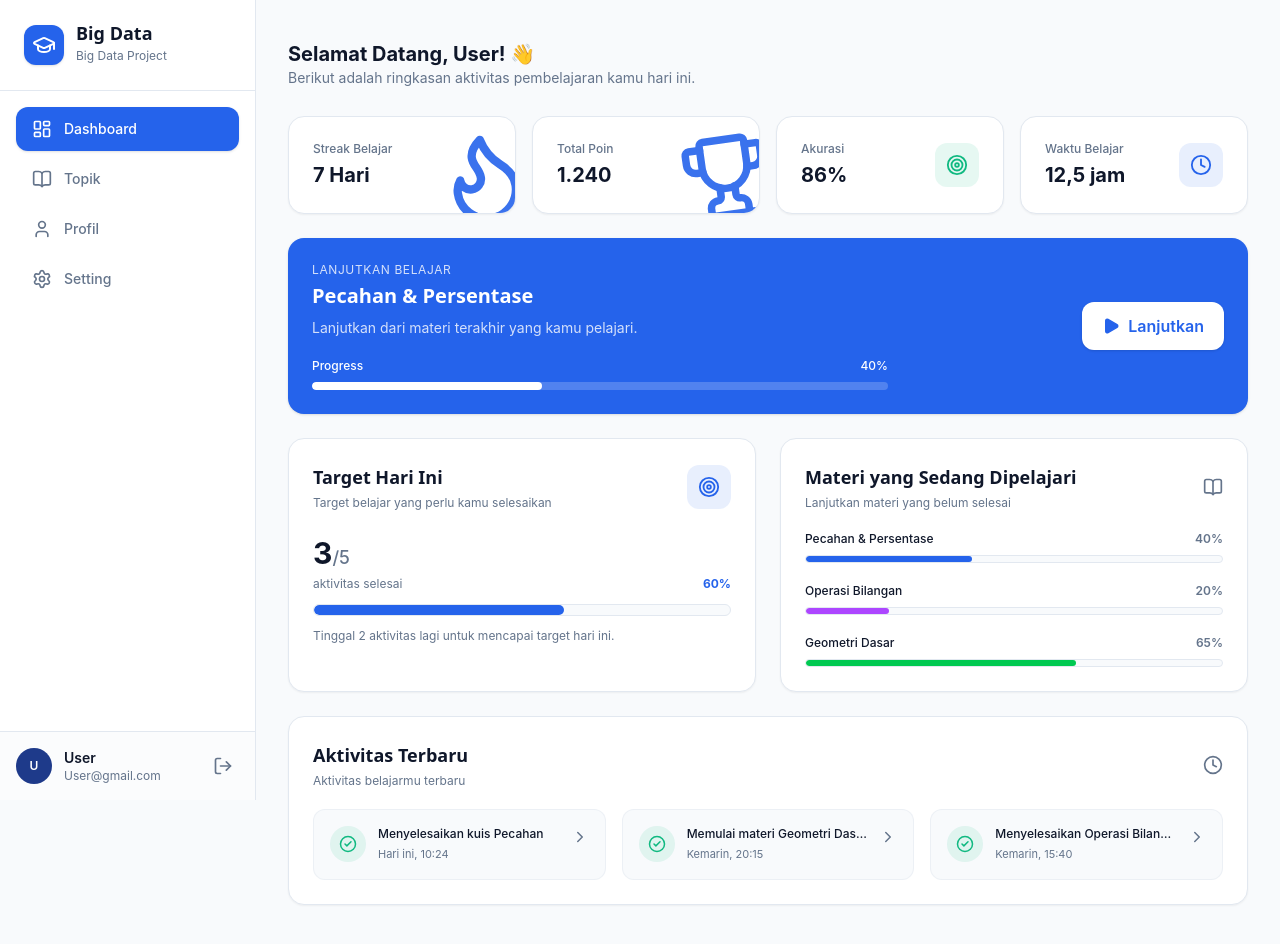
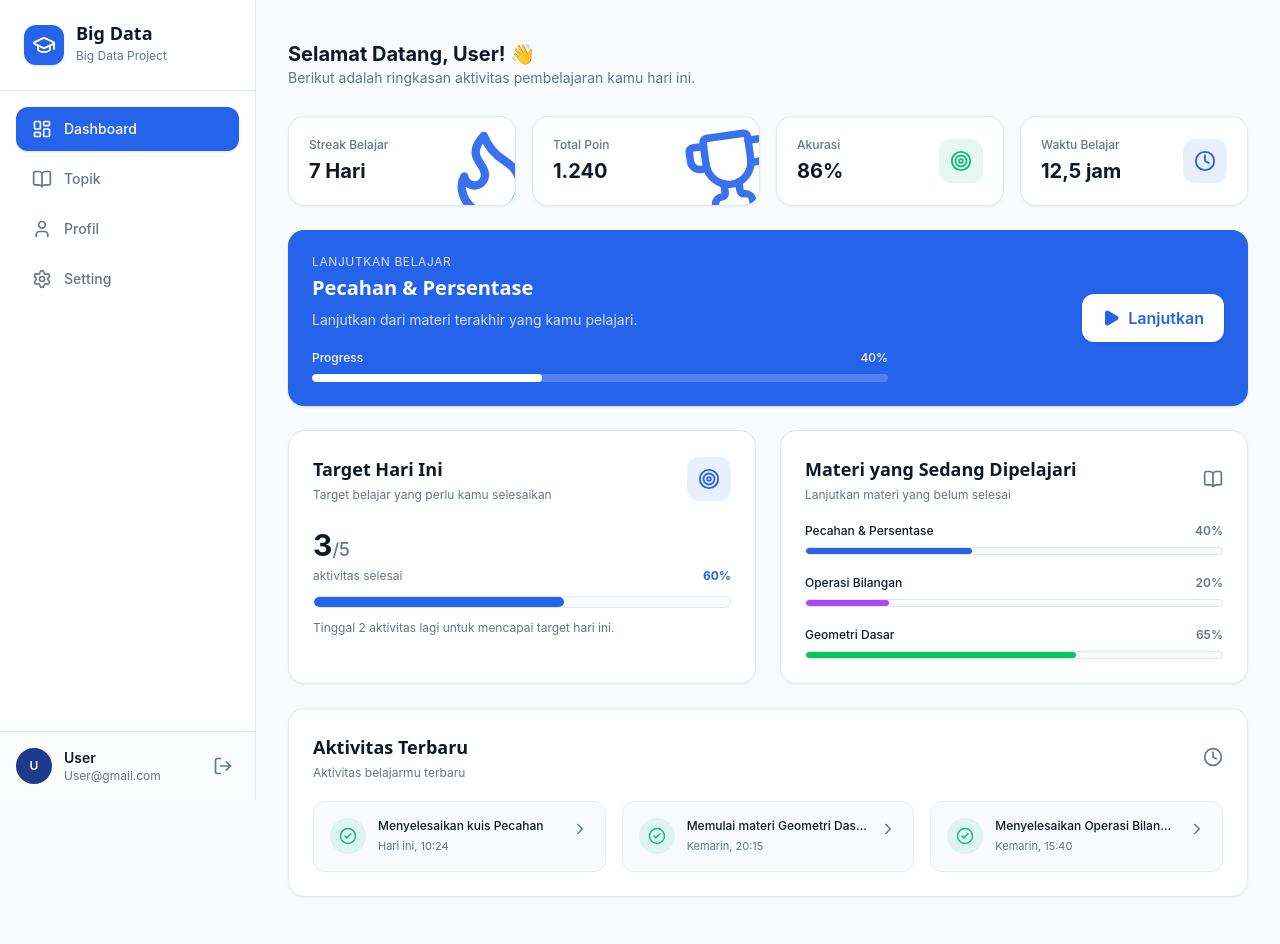
Before and after one commit to Project-Big-Data-26/Project_Nolla, a React (Vite) app in the folder frontend/: page /dashboard in a window 1280 px wide. Shown: the top 944 px of the page. Built offline with nearby package versions, Linux system fonts and the light colour scheme.

Commit message:
fix: prop padding di SectionCard sekarang benar-benar diterapkan

```diff
--- a/frontend/src/components/SectionCard.jsx
+++ b/frontend/src/components/SectionCard.jsx
@@ -3,10 +3,18 @@ import React from "react";
 /**
  * Card wrapper reusable buat section/box konten (form, stats, rekomendasi, dll).
  * Pakai prop `as` kalau butuh tag semantik beda (default "div"), misal "section".
+ * Pakai prop `padding` kalau butuh override padding default (default "p-6"),
+ * contoh: <SectionCard padding="p-5">.
  */
-const SectionCard = ({ as: Tag = "div", className = "", children, ...props }) => (
+const SectionCard = ({
+    as: Tag = "div",
+    padding = "p-6",
+    className = "",
+    children,
+    ...props
+}) => (
     <Tag
-        className={`rounded-2xl border border-neutral-border bg-neutral-card p-6 shadow-xs ${className}`}
+        className={`rounded-2xl border border-neutral-border bg-neutral-card ${padding} shadow-xs ${className}`}
         {...props}
     >
         {children}
```
Also changed, not shown: 1 other file (tests, documents, lock files or other folders).
